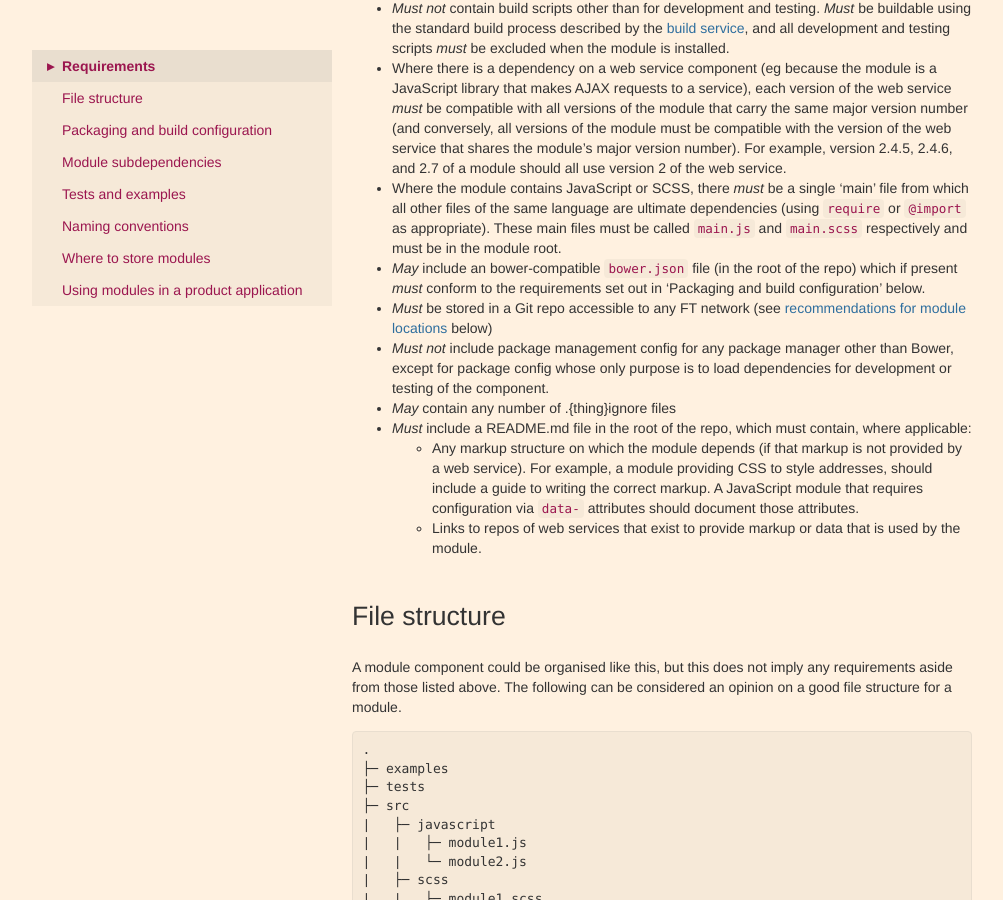
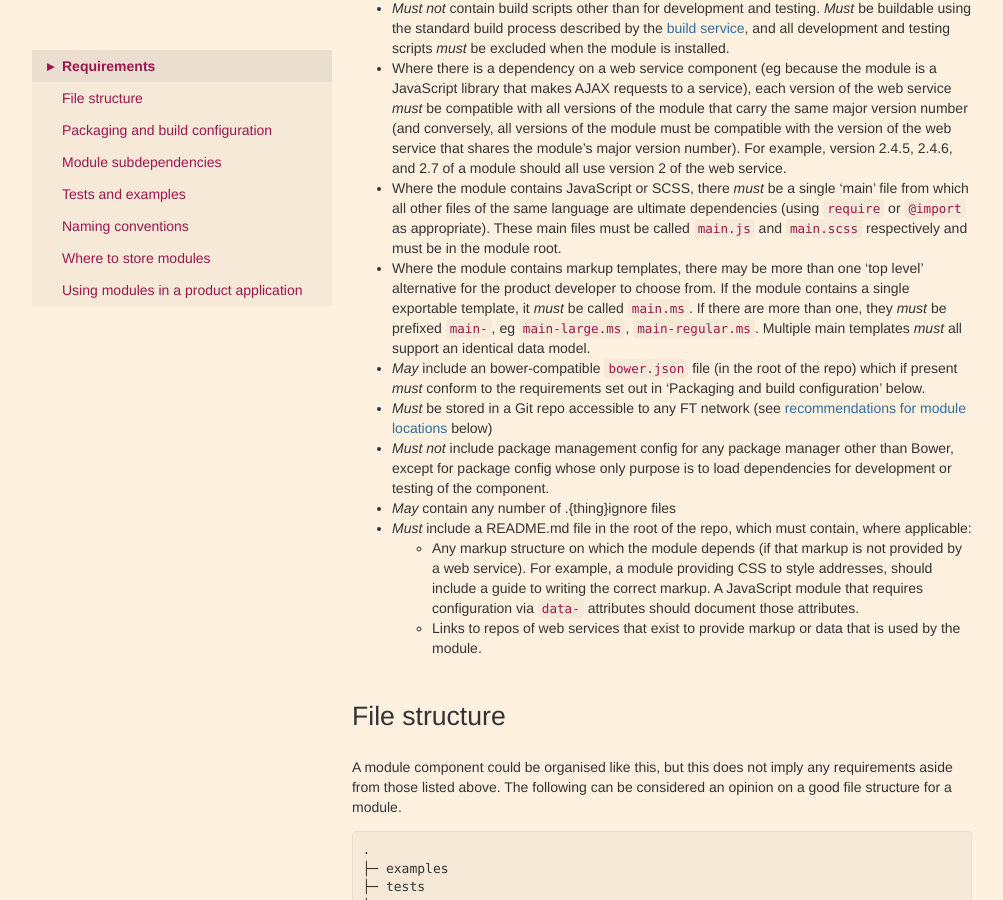
Before and after one commit to Financial-Times/ft-origami, a Jekyll site: the page built from docs/component-types/modules.md, in a window 1280 px wide and 900 px high, scrolled down 874 px. Shown: the whole window, without its empty margins (138-1141 px from the left). Built offline with Jekyll 4.4.1, drawn with Linux system fonts in a browser that asks for light colours; nearby versions of some CDN libraries.

Commit message:
Naming convention for exportable templates

```diff
--- a/docs/component-types/modules.md
+++ b/docs/component-types/modules.md
@@ -31,6 +31,7 @@ The following requirements apply to creating a Origami-compatible module compone
 * *Must not* contain build scripts other than for development and testing.  *Must* be buildable using the standard build process described by the [build service]({{site.baseurl}}/docs/build-service/), and all development and testing scripts *must* be excluded when the module is installed.
 * Where there is a dependency on a web service component (eg because the module is a JavaScript library that makes AJAX requests to a service), each version of the web service *must* be compatible with all versions of the module that carry the same major version number (and conversely, all versions of the module must be compatible with the version of the web service that shares the module's major version number).  For example, version 2.4.5, 2.4.6, and 2.7 of a module should all use version 2 of the web service.
 * Where the module contains JavaScript or SCSS, there *must* be a single 'main' file from which all other files of the same language are ultimate dependencies (using `require` or `@import` as appropriate).  These main files must be called `main.js` and `main.scss` respectively and must be in the module root.
+* Where the module contains markup templates, there may be more than one 'top level' alternative for the product developer to choose from.  If the module contains a single exportable template, it *must* be called `main.ms`.  If there are more than one, they *must* be prefixed `main-`, eg `main-large.ms`, `main-regular.ms`.  Multiple main templates *must* all support an identical data model.
 * *May* include an bower-compatible `bower.json` file (in the root of the repo) which if present *must* conform to the requirements set out in 'Packaging and build configuration' below.
 * *Must* be stored in a Git repo accessible to any FT network (see [recommendations for module locations](#where-to-store-modules) below)
 * *Must not* include package management config for any package manager other than Bower, except for package config whose only purpose is to load dependencies for development or testing of the component.
```
